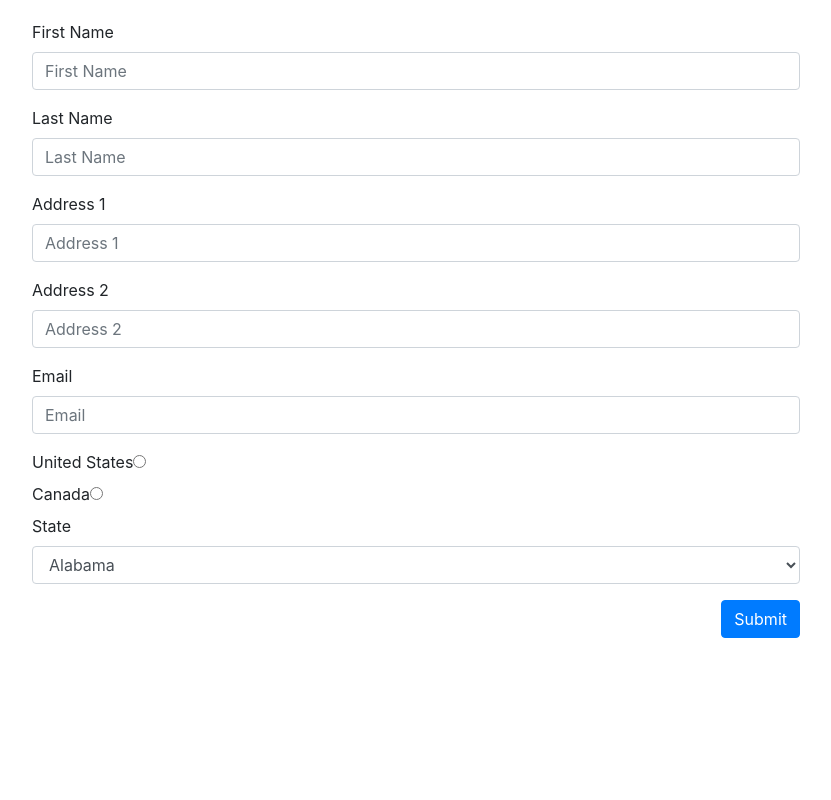
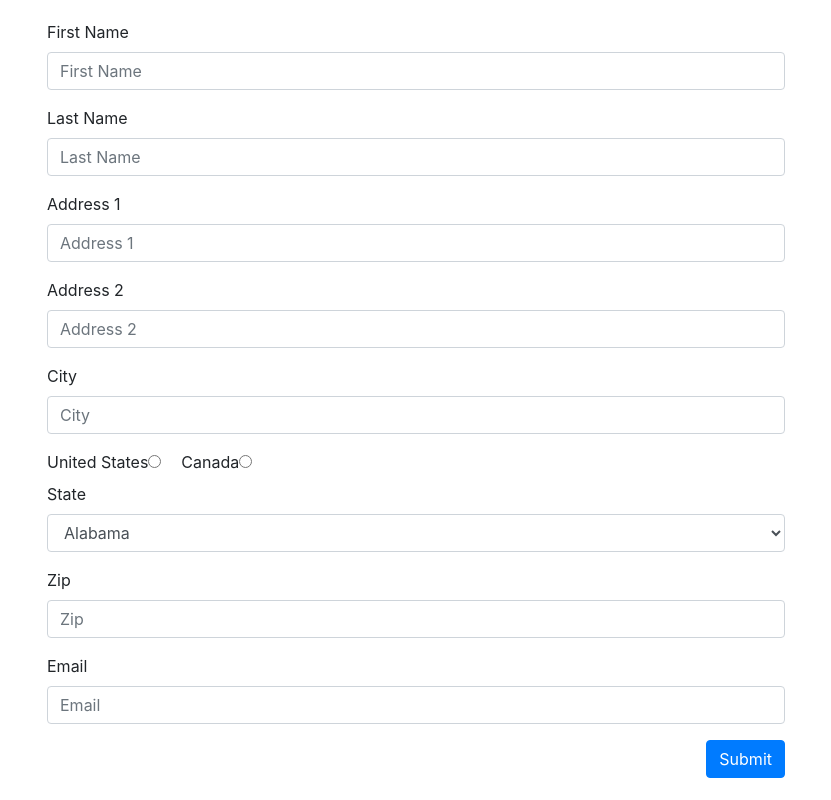
Before and after one commit to mastermalone/redux-address-form, a React (Create React App) app in the folder address-form/: page / in a window 1280 px wide. Shown: the whole page, without its empty margins (224-1055 px from the left). Built offline with nearby package versions, Linux system fonts and the light colour scheme.

Commit message:
Added configuration logic to hide fields.  Added city, abd zipcode fields/

```diff
--- a/address-form/src/App.css
+++ b/address-form/src/App.css
@@ -23,6 +23,14 @@
   color: #61dafb;
 }
 
+.form-group {
+  clear: both;
+}
+
+.form-check-label {
+  margin-right: 10px;
+}
+
 @keyframes App-logo-spin {
   from {
     transform: rotate(0deg);
--- a/address-form/src/components/addressForm/AddressFormContainer.jsx
+++ b/address-form/src/components/addressForm/AddressFormContainer.jsx
@@ -8,7 +8,17 @@ class AddressForm extends Component {
   }
 
   render() {
-    return <AddresFields onSubmit={this.props.onSubmit} dropdownData={this.props.dropdownData} onChange={this.props.onChange} defaultCountry={this.props.defaultCountry}/>;
+    let { ...props } = this.props;
+    console.log("THIS.PROPS", props);
+    return (
+      <AddresFields
+        onSubmit={props.onSubmit}
+        dropdownData={props.dropdownData}
+        onChange={props.onChange}
+        defaultCountry={props.defaultCountry}
+        {...props}
+      />
+    );
   }
 }
 
--- a/address-form/src/components/addressForm/AddressFormFields.jsx
+++ b/address-form/src/components/addressForm/AddressFormFields.jsx
@@ -15,7 +15,8 @@ let AddressFields = props => {
     country
   } = props;
   return (
-    <form onSubmit={handleSubmit}>
+    <form onSubmit={handleSubmit} className="container">
+      {!props.hideFirstName && (
         <Field
           name="firstName"
           label="First Name"
@@ -24,6 +25,8 @@ let AddressFields = props => {
           type="text"
           labelName="firstName"
         />
+      )}
+      {!props.hideLastName && (
         <Field
           name="lastName"
           label="Last Name"
@@ -32,6 +35,8 @@ let AddressFields = props => {
           type="text"
           labelName="lastName"
         />
+      )}
+      {!props.hideAddress1 && (
         <Field
           name="address1"
           label="Address 1"
@@ -40,6 +45,8 @@ let AddressFields = props => {
           type="text"
           labelName="address1"
         />
+      )}
+      {!props.hideAddress2 && (
         <Field
           name="address2"
           label="Address 2"
@@ -48,6 +55,47 @@ let AddressFields = props => {
           type="text"
           labelName="address2"
         />
+      )}
+      {!props.hideCity && (
+        <Field
+          name="city"
+          label="City"
+          className="form-group"
+          component={FormInput}
+          type="text"
+          labelName="city"
+        />
+      )}
+      {!props.hideStates && (
+        <RadioButtonGroup
+          buttonList={dropdownData}
+          onChange={onChange}
+          checked={true}
+          className="form-check-label float-left"
+        />
+      )}
+      {!props.hideStates && (
+        <Field
+          name="state"
+          label="State"
+          className="form-control clearfix"
+          component={FormSelect}
+          data={dropdownData[country || defaultCountry].states}
+          onChange={onChange}
+          labelName="state"
+        />
+      )}
+      {!props.hideZipCode && (
+        <Field
+          name="zipcode"
+          label="Zip"
+          className="form-group"
+          component={FormInput}
+          type="number"
+          labelName="zipcode"
+        />
+      )}
+      {!props.hideEmail && (
         <Field
           name="email"
           label="Email"
@@ -56,21 +104,7 @@ let AddressFields = props => {
           type="email"
           labelName="email"
         />
-      <RadioButtonGroup
-        buttonList={dropdownData}
-        onChange={onChange}
-        checked={true}
-        className="form-check-label"
-      />
-      <Field
-        name="state"
-        label="State"
-        className="form-control"
-        component={FormSelect}
-        data={dropdownData[country || defaultCountry].states}
-        onChange={onChange}
-        labelName="state"
-      />
+      )}
       <button type="submit" className="btn btn-primary float-right">
         Submit
       </button>
@@ -86,6 +120,7 @@ AddressFields = connect(state => {
   const lastName = selector(state, "lastName");
   const address1 = selector(state, "address1");
   const address2 = selector(state, "address2");
+  const city = selector(state, "city");
   const email = selector(state, "email");
   return {
     country,
@@ -93,6 +128,7 @@ AddressFields = connect(state => {
     lastName,
     address1,
     address2,
+    city,
     email
   };
 })(AddressFields);
--- a/address-form/src/components/addressForm/AddressFormValidation.js
+++ b/address-form/src/components/addressForm/AddressFormValidation.js
@@ -6,7 +6,7 @@ const AddressFormValidation = (formFieldValuesObject, formFields) => {
 
   Object.keys(formFields).forEach(field => {
     if (!formFieldValuesObject[field]) {
-      inValidFields[field] = field;
+      inValidFields[field] = "Required";
     }
 
     console.log("Invalid feilds", inValidFields);
--- a/address-form/src/components/formInput/FormInput.jsx
+++ b/address-form/src/components/formInput/FormInput.jsx
@@ -7,11 +7,20 @@ const FormInput = ({
   className,
   label,
   input,
-  meta: { touched, error }
+  meta: { touched, error, warning }
 }) => (
   <div className={className}>
     <label htmlFor={labelName}>{label}</label>
-    <input id={labelName} {...input} placeholder={label} type={type} checked={checked} className={type === 'radio' ? 'form-check-label': 'form-control'} />
+    <input
+      id={labelName}
+      {...input}
+      placeholder={label}
+      type={type}
+      checked={checked}
+      className={type === "radio" ? "form-check-label" : "form-control"}
+    />
+    {touched &&
+      ((error && <span>{error}</span>) || (warning && <span>{warning}</span>))}
   </div>
 );
 
--- a/address-form/src/components/formSelect/FormSelect.jsx
+++ b/address-form/src/components/formSelect/FormSelect.jsx
@@ -7,8 +7,7 @@ const FormSelect = ({
   input,
   meta: { touched, error }
 }) => (
-
-  <div className="form-group">
+  <div className="form-group clearfix">
     <label>{label}</label>
     <select className={className} {...input} name={label} id={label}>
       {data.map((item, idx) => (
@@ -16,7 +15,6 @@ const FormSelect = ({
       ))}
     </select>
   </div>
-
 );
 
 export default FormSelect;
```
Lines whose indentation alone changed are shown as unchanged.
